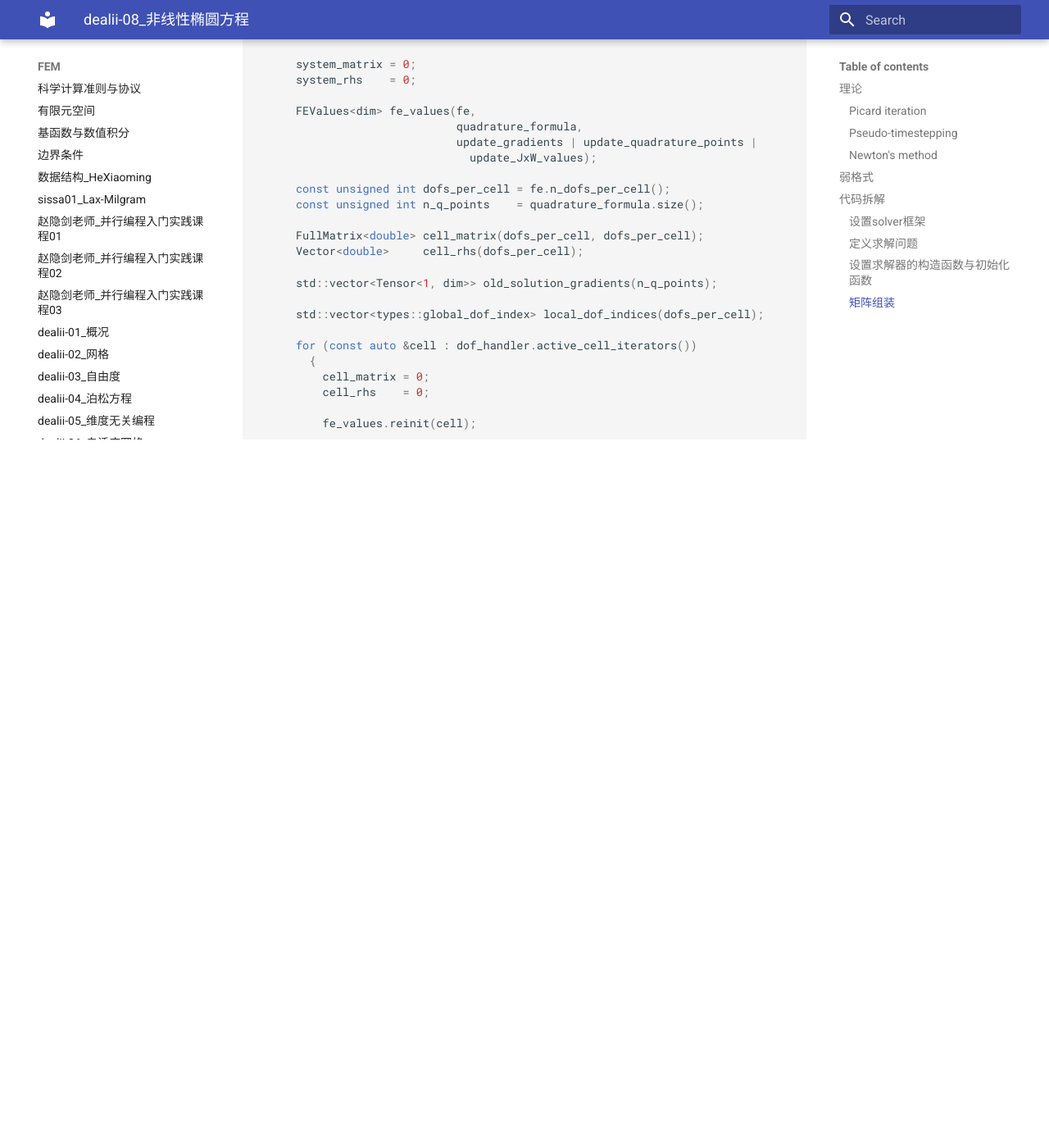
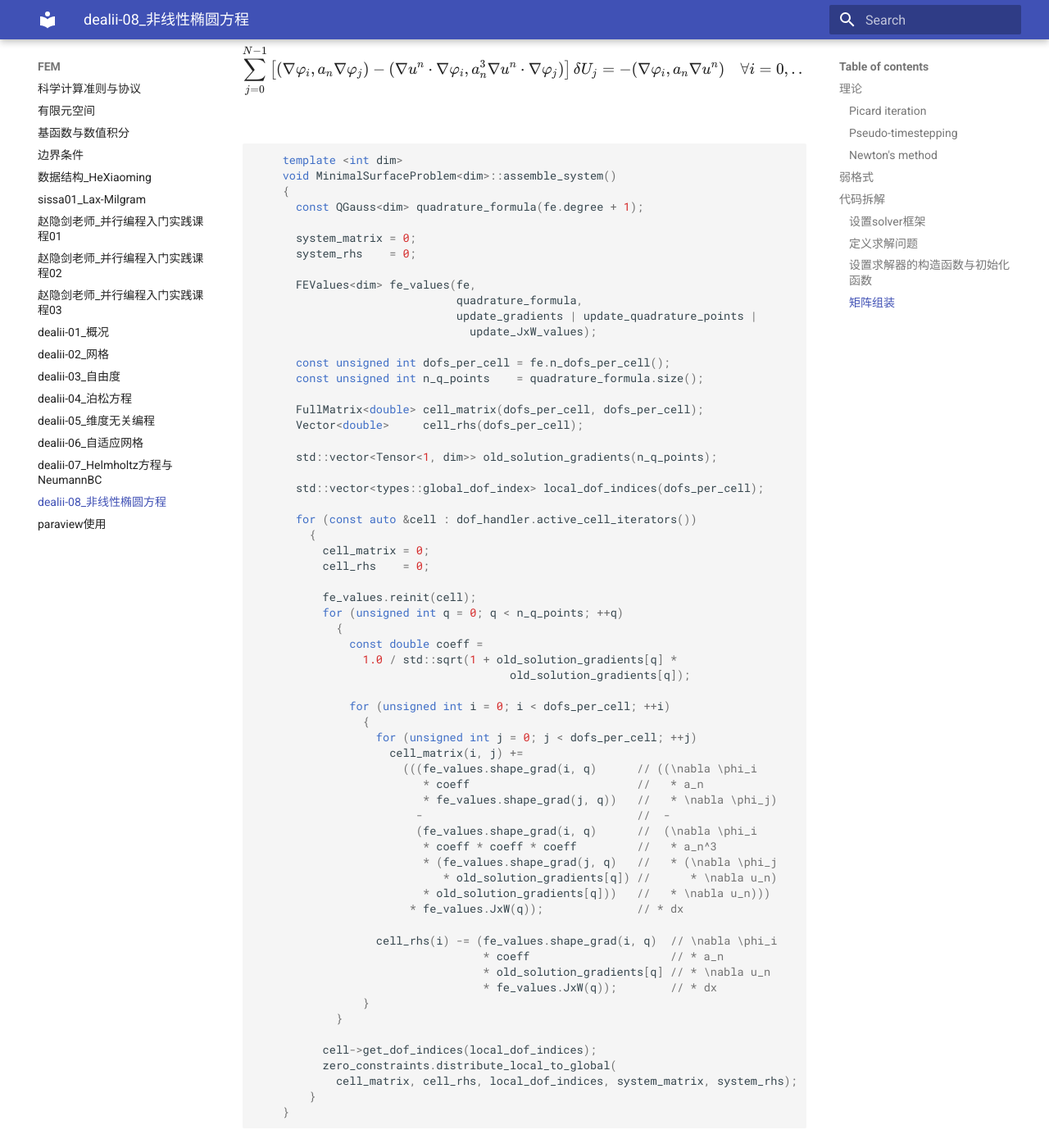
Before and after one commit to ymma98/technotes, an MkDocs documentation site: the page built from docs/FEM/dealii-08_非线性椭圆方程.md, in a window 1280 px wide and 1400 px high, scrolled down 9496 px. Shown: the whole window at 82% size. Built offline with MkDocs 1.6.1 and Material for MkDocs 9.7.7, drawn with Linux system fonts in a browser that asks for light colours; before the commit the page ends 10056 px from its top, so only the background shows below that; some of the changed text lies outside the part shown.

Commit message:
docs/FEM/dealii-08_非线性椭圆方程.md updated from https://stackedit.cn/

````diff
--- a/docs/FEM/dealii-08_非线性椭圆方程.md
+++ b/docs/FEM/dealii-08_非线性椭圆方程.md
@@ -373,43 +373,84 @@ where the surface attains the values $u(x, y) \Big|_{\partial \Omega} = g(x, y)
 
 ### 矩阵组装
 
+定义 $a_n := \frac{1}{\sqrt{1 + |\nabla u^n|^2}}$,  $n$ 是指第 n 次牛顿迭代, 有:
+
+$$
+\sum_{j=0}^{N-1} \left[ (\nabla \varphi_i, a_n \nabla \varphi_j)
+    - (\nabla u^n \cdot \nabla \varphi_i, a_n^3 \nabla u^n \cdot \nabla \varphi_j) \right] \delta U_j
+= - (\nabla \varphi_i, a_n \nabla u^n) \quad \forall i = 0, \ldots, N-1,
+$$
+
 ```cpp
-    template <int dim>
-    void MinimalSurfaceProblem<dim>::assemble_system()
-    {
-      const QGauss<dim> quadrature_formula(fe.degree + 1);
+    template <int dim>
+    void MinimalSurfaceProblem<dim>::assemble_system()
+    {
+      const QGauss<dim> quadrature_formula(fe.degree + 1);
 
-      system_matrix = 0;
-      system_rhs    = 0;
+      system_matrix = 0;
+      system_rhs    = 0;
 
-      FEValues<dim> fe_values(fe,
-                              quadrature_formula,
-                              update_gradients | update_quadrature_points |
-                                update_JxW_values);
+      FEValues<dim> fe_values(fe,
+                              quadrature_formula,
+                              update_gradients | update_quadrature_points |
+                                update_JxW_values);
 
-      const unsigned int dofs_per_cell = fe.n_dofs_per_cell();
-      const unsigned int n_q_points    = quadrature_formula.size();
+      const unsigned int dofs_per_cell = fe.n_dofs_per_cell();
+      const unsigned int n_q_points    = quadrature_formula.size();
 
-      FullMatrix<double> cell_matrix(dofs_per_cell, dofs_per_cell);
-      Vector<double>     cell_rhs(dofs_per_cell);
+      FullMatrix<double> cell_matrix(dofs_per_cell, dofs_per_cell);
+      Vector<double>     cell_rhs(dofs_per_cell);
 
-      std::vector<Tensor<1, dim>> old_solution_gradients(n_q_points);
+      std::vector<Tensor<1, dim>> old_solution_gradients(n_q_points);
 
-      std::vector<types::global_dof_index> local_dof_indices(dofs_per_cell);
+      std::vector<types::global_dof_index> local_dof_indices(dofs_per_cell);
 
-      for (const auto &cell : dof_handler.active_cell_iterators())
-        {
-          cell_matrix = 0;
-          cell_rhs    = 0;
+      for (const auto &cell : dof_handler.active_cell_iterators())
+        {
+          cell_matrix = 0;
+          cell_rhs    = 0;
 
-          fe_values.reinit(cell);
+          fe_values.reinit(cell);
+          for (unsigned int q = 0; q < n_q_points; ++q)
+            {
+              const double coeff =
+                1.0 / std::sqrt(1 + old_solution_gradients[q] *
+                                      old_solution_gradients[q]);
+
+              for (unsigned int i = 0; i < dofs_per_cell; ++i)
+                {
+                  for (unsigned int j = 0; j < dofs_per_cell; ++j)
+                    cell_matrix(i, j) +=
+                      (((fe_values.shape_grad(i, q)      // ((\nabla \phi_i
+                         * coeff                         //   * a_n
+                         * fe_values.shape_grad(j, q))   //   * \nabla \phi_j)
+                        -                                //  -
+                        (fe_values.shape_grad(i, q)      //  (\nabla \phi_i
+                         * coeff * coeff * coeff         //   * a_n^3
+                         * (fe_values.shape_grad(j, q)   //   * (\nabla \phi_j
+                            * old_solution_gradients[q]) //      * \nabla u_n)
+                         * old_solution_gradients[q]))   //   * \nabla u_n)))
+                       * fe_values.JxW(q));              // * dx
+
+                  cell_rhs(i) -= (fe_values.shape_grad(i, q)  // \nabla \phi_i
+                                  * coeff                     // * a_n
+                                  * old_solution_gradients[q] // * \nabla u_n
+                                  * fe_values.JxW(q));        // * dx
+                }
+            }
+
+          cell->get_dof_indices(local_dof_indices);
+          zero_constraints.distribute_local_to_global(
+            cell_matrix, cell_rhs, local_dof_indices, system_matrix, system_rhs);
+        }
+    }
 ```
 
 
 
 
 <!--stackedit_data:
-eyJoaXN0b3J5IjpbMTA5Njk1NDc2OCwyMDcwMTkzMjA4LC0xNz
-I2ODM5Nzk5LDEzNzkwMzAyNDcsLTEzOTEwNDUyMDcsMTk0NTQ0
-NDI4MV19
+eyJoaXN0b3J5IjpbMTI5NzkxMDkyNywxMDk2OTU0NzY4LDIwNz
+AxOTMyMDgsLTE3MjY4Mzk3OTksMTM3OTAzMDI0NywtMTM5MTA0
+NTIwNywxOTQ1NDQ0MjgxXX0=
 -->
````
